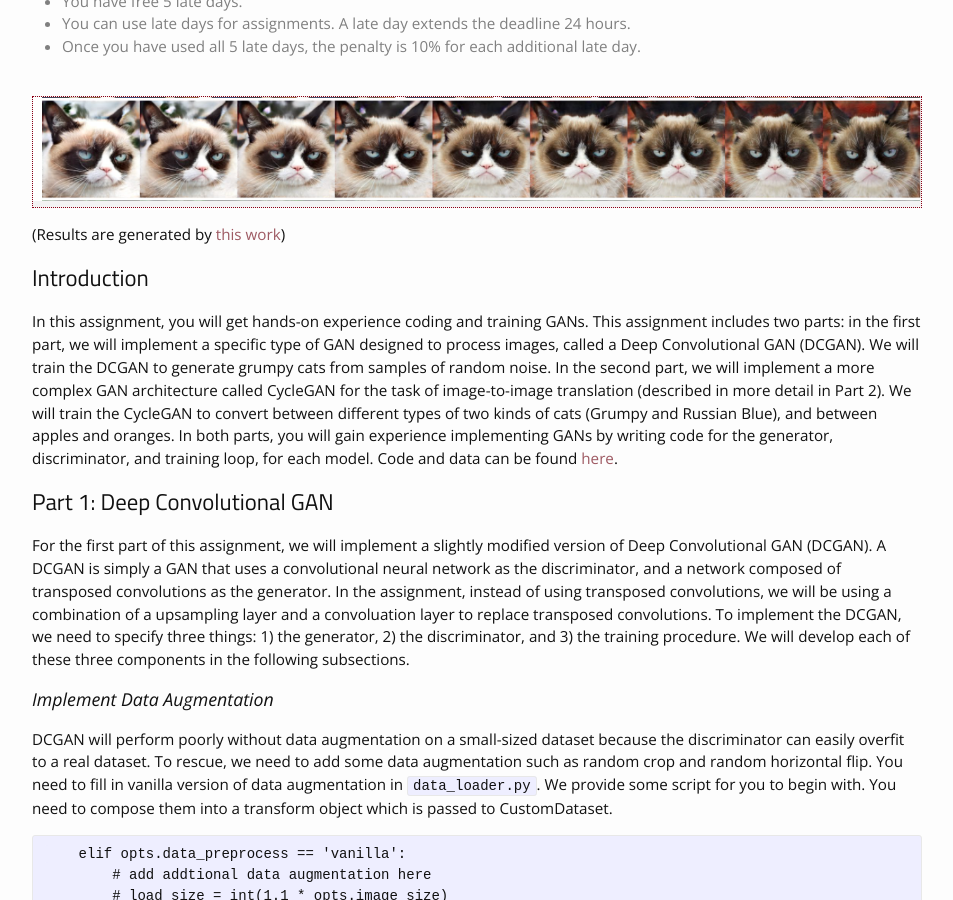
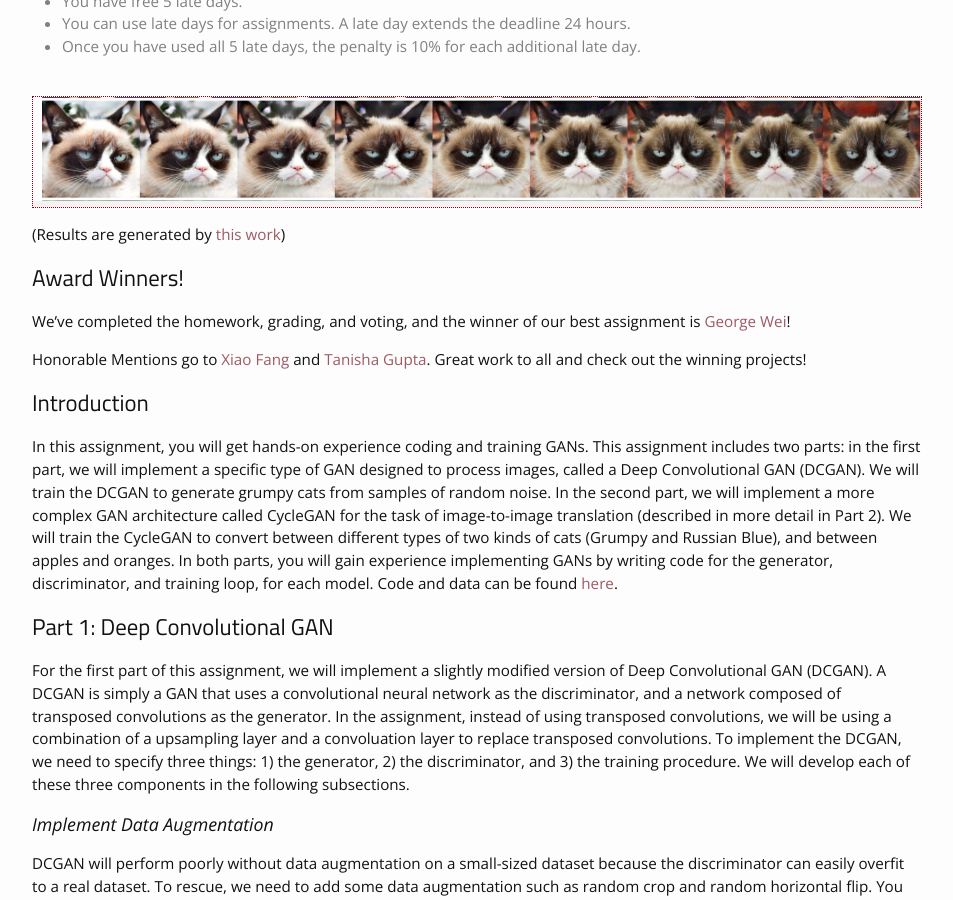
Before and after one commit to learning-image-synthesis/sp25, a Jekyll site: the page built from _assignments/hw3.md, in a window 1280 px wide and 900 px high, scrolled down 384 px. Shown: the whole window, without its empty margins (163-1116 px from the left). Built offline with Jekyll 4.4.1, drawn with Linux system fonts in a browser that asks for light colours; nearby versions of some CDN libraries; formulas are drawn with MathJax 3; a script that is not in the unit is left out.

Commit message:
update hw3 winners

```diff
--- a/_assignments/hw3.md
+++ b/_assignments/hw3.md
@@ -9,11 +9,24 @@ due_event:
     date: 2025-03-17T23:59:00-5:00
     description: 'Assignment #3 due'
 mathjax: true
+winner:
+    - name: George Wei
+      link: https://www.andrew.cmu.edu/course/16-726-sp25/projects/gzw/proj3/
+runnerup:
+    - name: Xiao Fang
+      link: https://www.andrew.cmu.edu/course/16-726-sp25/projects/xfang2/proj3/
+    - name: Tanisha Gupta
+      link: https://www.andrew.cmu.edu/course/16-726-sp25/projects/tanishag/proj3/
 hide_from_announcments: true
 ---
 
 {% include image.html url="/static_files/assignments/hw3/row_cats.png" %}
 (Results are generated by [this work](https://github.com/mit-han-lab/data-efficient-gans/tree/master/DiffAugment-stylegan2))
+
+## Award Winners!
+We've completed the homework, grading, and voting, and the winner of our best assignment is [George Wei](https://www.andrew.cmu.edu/course/16-726-sp25/projects/gzw/proj3/)!
+
+Honorable Mentions go to [Xiao Fang](https://www.andrew.cmu.edu/course/16-726-sp25/projects/xfang2/proj3/) and [Tanisha Gupta](https://www.andrew.cmu.edu/course/16-726-sp25/projects/tanishag/proj3/). Great work to all and check out the winning projects!
 
 
 ## Introduction
```
